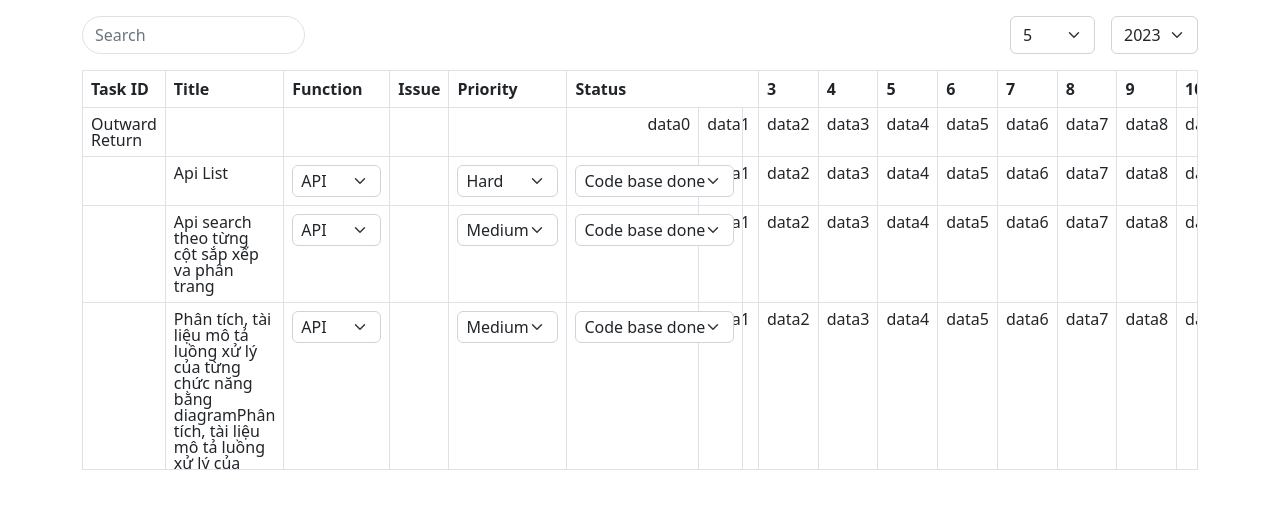
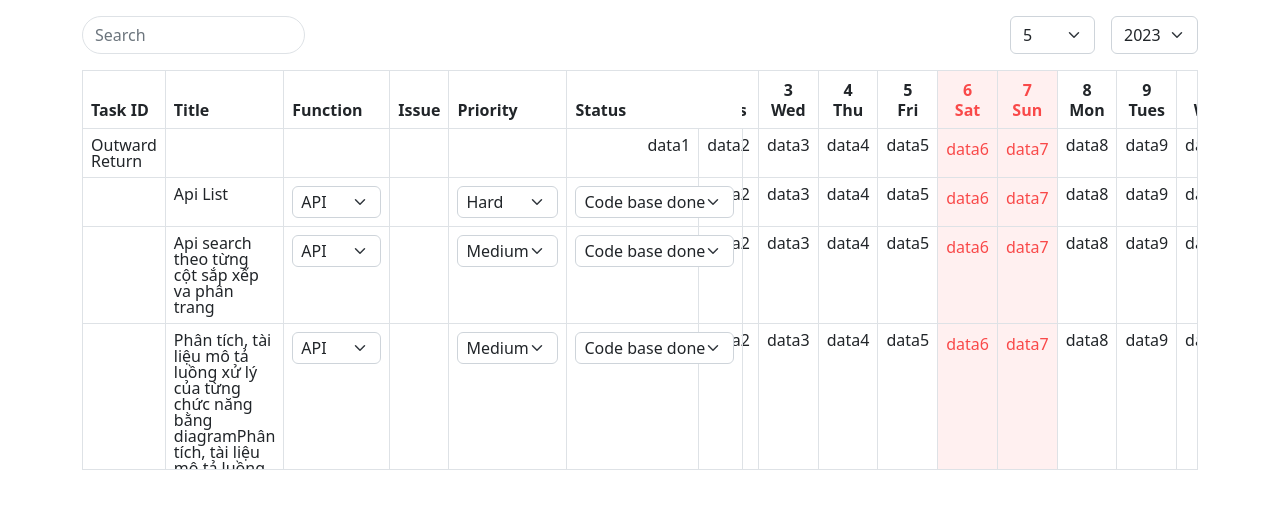
Before and after one commit to NguyenLang97/table, a React (Create React App) app: page / in a window 1280 px wide. Shown: the top 508 px of the page. Built offline with nearby package versions, Linux system fonts and the light colour scheme.

Commit message:
fix date

```diff
--- a/src/component/Table.jsx
+++ b/src/component/Table.jsx
@@ -27,6 +27,39 @@ function Table() {
     });
   }, 0);
 
+  const date = new Date();
+
+  const [holidayIndexes, setHolidayIndexes] = useState([]);
+  const [month, setMonth] = useState(date.getMonth() + 1);
+  const [year, setYear] = useState(date.getFullYear());
+  const [searchValue, setSearchValue] = useState('');
+  const cells = [];
+  const fakeData = [];
+  useEffect(() => {
+    const tableThead = document.querySelectorAll('.table-right thead th');
+    const tableTbody = document.querySelectorAll('.table-right tbody tr');
+    const tableTbodyHoliday = document.querySelectorAll(
+      '.table-right tbody tr td.table-body--holiday'
+    );
+    tableTbodyHoliday.forEach((tableTbodyHoliday) => {
+      tableTbodyHoliday.classList.remove('table-body--holiday');
+    });
+
+    let holidayIndexes = [];
+
+    for (let i = 0; i < tableThead.length; i++) {
+      if (tableThead[i].classList.contains('holiday')) {
+        holidayIndexes.push(i);
+        setHolidayIndexes([...holidayIndexes, i]);
+      }
+    }
+
+    holidayIndexes.forEach((holiday, index) => {
+      tableTbody.forEach((item) => {
+        item.querySelectorAll('td')[holiday].classList = 'table-body--holiday';
+      });
+    });
+  }, [month]);
   const dataFake = [
     {
       id: 1,
@@ -90,31 +123,47 @@ function Table() {
       ]
     }
   ];
-  const date = new Date();
 
   function getDaysInMonth(year, month) {
     return new Date(year, month, 0).getDate();
   }
-  const [month, setMonth] = useState(date.getMonth() + 1);
-  const [year, setYear] = useState(date.getFullYear());
-  const [searchValue, setSearchValue] = useState('');
-  const cells = [];
-  const fakeData = [];
 
   useEffect(() => {
     setData(dataFake);
   }, []);
+
+  function getDayOfWeek(dateString) {
+    let daysOfWeek = ['Sun', 'Mon', 'Tues', 'Wed', 'Thu', 'Fri', 'Sat'];
+    let date = new Date(dateString);
+    let dayOfWeek = daysOfWeek[date.getDay()];
+    return dayOfWeek;
+  }
+
   for (let i = 1; i <= getDaysInMonth(year, month); i++) {
     cells.push(
-      <th className='table-cell' data-content={i} key={i}>
-        {i}
+      <th
+        className={`table-cell ${
+          getDayOfWeek(`${month}-${i}-${year}`) === 'Sun' ||
+          getDayOfWeek(`${month}-${i}-${year}`) === 'Sat'
+            ? 'holiday'
+            : ''
+        }`}
+        data-content={i}
+        key={i}
+      >
+        <div className='d-flex flex-column justify-content-center align-align-items-center'>
+          <div className='text-center'>{i}</div>
+          <div className='text-center'>
+            {getDayOfWeek(`${month}-${i}-${year}`)}
+          </div>
+        </div>
       </th>
     );
   }
   for (let i = 0; i < getDaysInMonth(year, month); i++) {
     fakeData.push(
-      <td className='table-cell' key={i}>
-        data{i}
+      <td className={`table-cell `} key={i}>
+        data{i + 1}
       </td>
     );
   }
--- a/src/component/table.css
+++ b/src/component/table.css
@@ -65,7 +65,7 @@ table tr th {
   display: block;
   top: -1.5px;
   z-index: 2;
-  height: 38px;
+  height: 58px;
 }
 
 .table-left .table-body {
@@ -76,7 +76,7 @@ table tr th {
 *::-webkit-scrollbar-track {
   background: #eeeeee;
   border-radius: 4px;
-  margin-top: 37px;
+  margin-top: 58px;
 }
 
 ::-webkit-scrollbar-thumb {
@@ -104,7 +104,7 @@ table tr th {
 }
 
 th.table-cell {
-  height: 20px;
+  height: 58px;
   line-height: 20px;
 }
 
@@ -143,3 +143,9 @@ th.table-cell {
 .border-bottom-none {
   border-bottom-width: 0;
 }
+
+.holiday,
+.table-body--holiday {
+  color: rgb(249, 73, 73);
+  background-color: rgb(249, 73, 73, 0.08) !important;
+}
```
